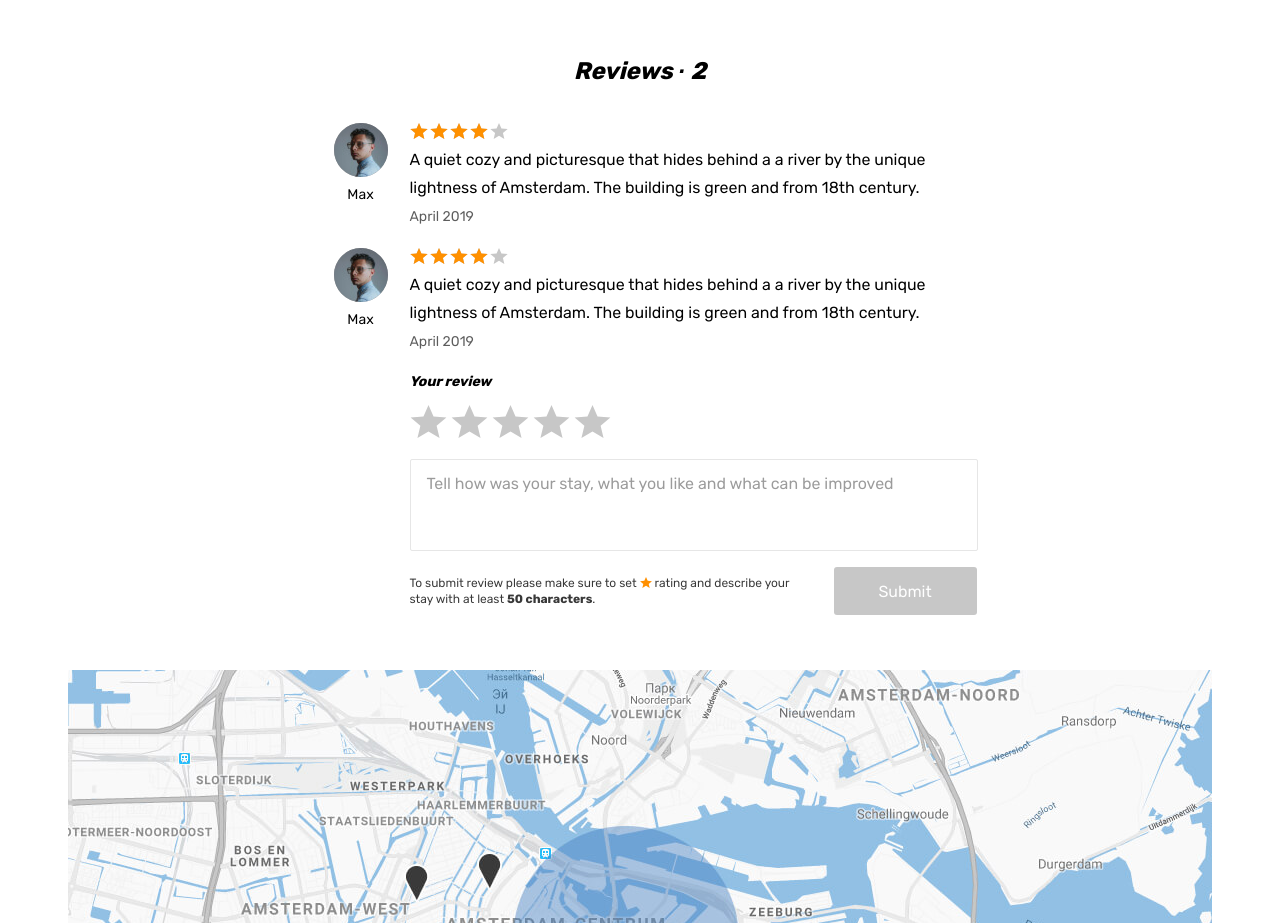
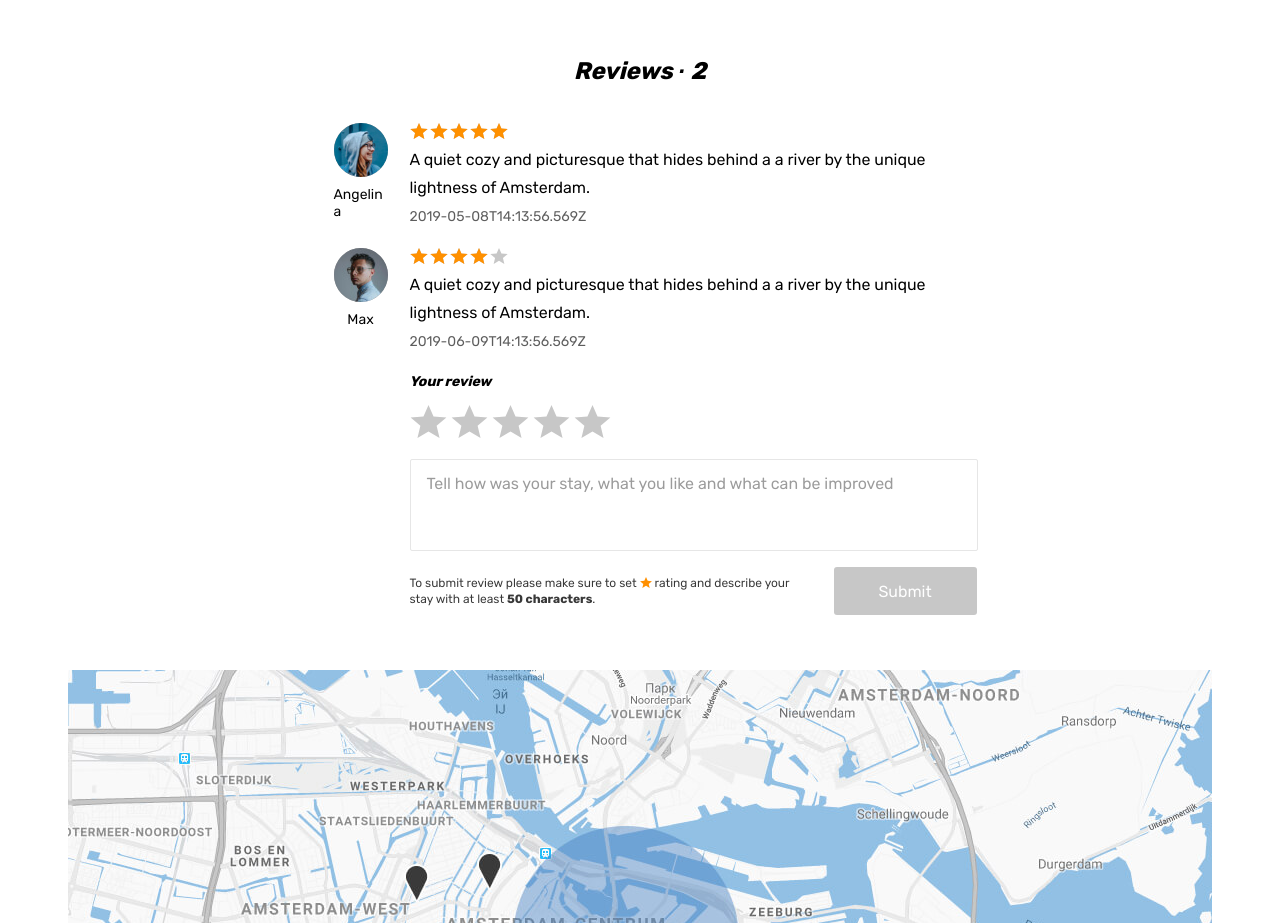
Before and after one commit to htmlacademy-react/2486639-six-cities-16, a React (Vite) app: page /offer/993b5f0a-3e91-4007-aab0-1107fe23467a in a window 1280 px wide. Shown: the part 1347-2270 px from the top of the page. Built offline with nearby package versions, Linux system fonts and the light colour scheme.

Commit message:
доделал компонент отзывов

```diff
--- a/src/components/offer-review-item/offer-review-item.tsx
+++ b/src/components/offer-review-item/offer-review-item.tsx
@@ -1,33 +1,48 @@
 import { Review } from '../../types/review';
+import Rating from '../rating/rating';
 
 type OfferReviewItemProps = {
   review: Review;
 }
 
 function OfferReviewItem({ review }: OfferReviewItemProps): JSX.Element {
-  console.log(review);
+  const {
+    date,
+    user,
+    comment,
+    rating
+  } = review;
+  const {
+    name,
+    avatarUrl
+  } = user;
+
+  //! прообразовать дату из Review.date
+  //const dateTime = '2019-04-24';
+  //const dateString = 'April 2019';
+  const dateTime = date;
+  const dateString = date;
 
   return (
     <li className="reviews__item">
       <div className="reviews__user user">
         <div className="reviews__avatar-wrapper user__avatar-wrapper">
-          <img className="reviews__avatar user__avatar" src="img/avatar-max.jpg" width="54" height="54" alt="Reviews avatar" />
+          <img className="reviews__avatar user__avatar" src={avatarUrl} width="54" height="54" alt="Reviews avatar" />
         </div>
         <span className="reviews__user-name">
-          Max
+          {name}
         </span>
       </div>
       <div className="reviews__info">
-        <div className="reviews__rating rating">
-          <div className="reviews__stars rating__stars">
-            <span style={{ width: '80%' }}></span>
-            <span className="visually-hidden">Rating</span>
-          </div>
-        </div>
+        <Rating
+          ratingClassName="reviews__rating"
+          starsClassName="reviews__stars"
+          rating={rating}
+        />
         <p className="reviews__text">
-          A quiet cozy and picturesque that hides behind a a river by the unique lightness of Amsterdam. The building is green and from 18th century.
+          {comment}
         </p>
-        <time className="reviews__time" dateTime="2019-04-24">April 2019</time>
+        <time className="reviews__time" dateTime={dateTime}>{dateString}</time>
       </div>
     </li>
   );
```
